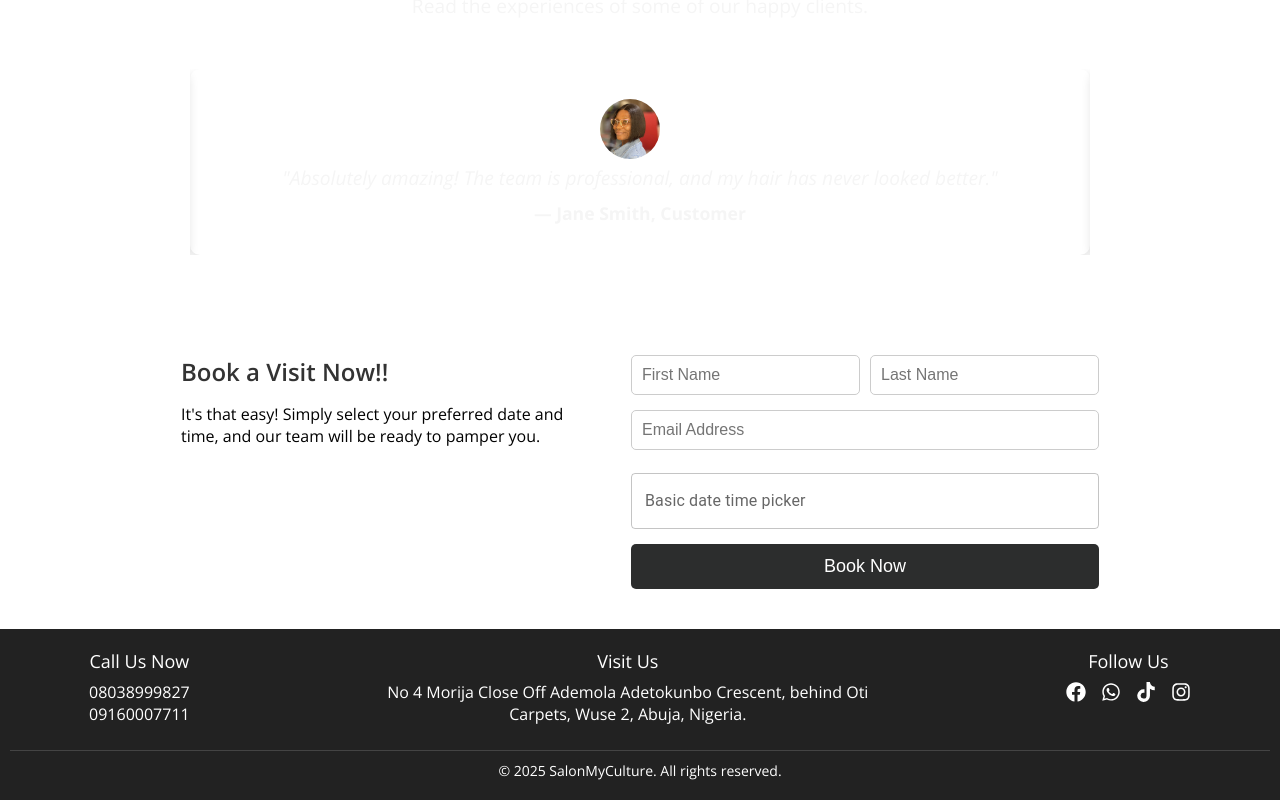
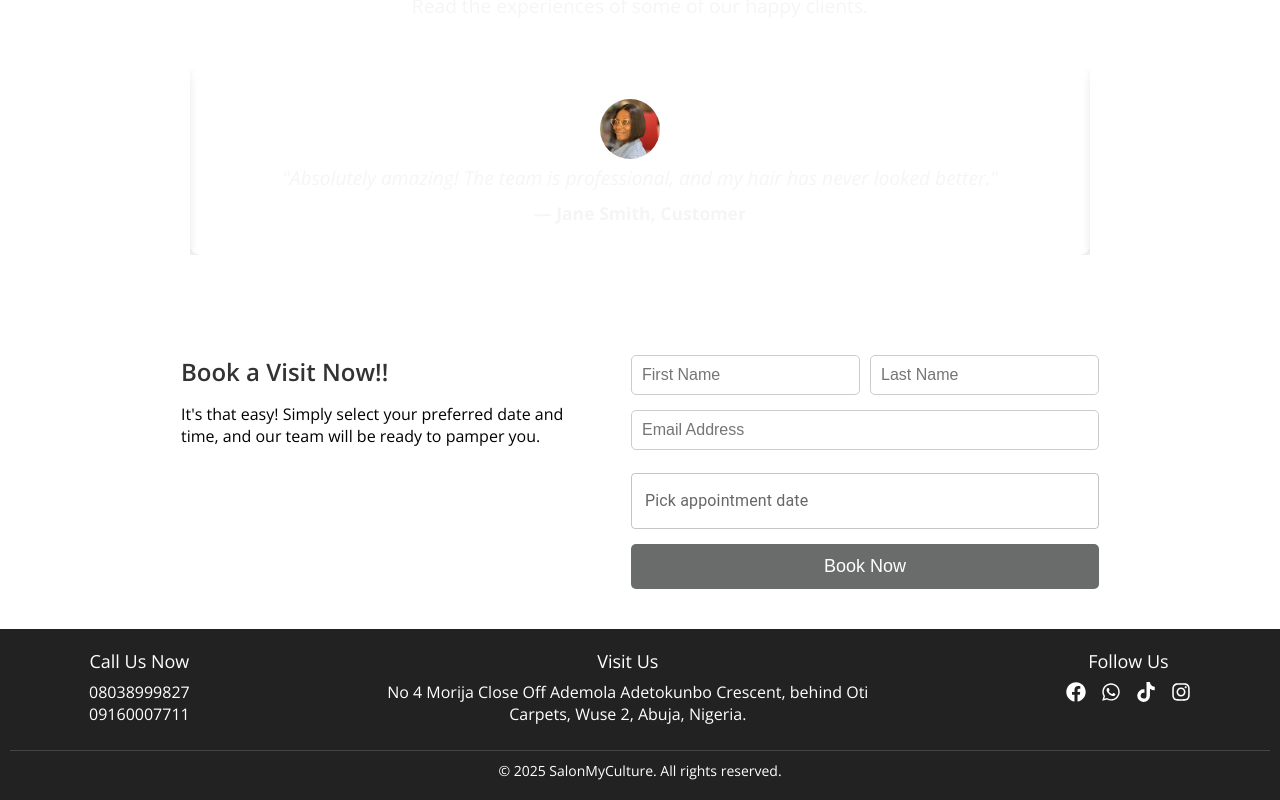
Before and after one commit to cecilia-89/saloonmyculture, a React (Vite) app: page / in a window 1280 px wide. Shown: the part 2624-3424 px from the top of the page. Built offline with nearby package versions, Linux system fonts and the light colour scheme.

Commit message:
added fetch requests

```diff
--- a/src/components/booknow/booknow.css
+++ b/src/components/booknow/booknow.css
@@ -56,3 +56,7 @@
     cursor: pointer;
     transition: 0.3s ease-in-out;
 }
+
+button:disabled {
+    opacity: .7;
+}
--- a/src/components/booknow/booknow.jsx
+++ b/src/components/booknow/booknow.jsx
@@ -1,12 +1,45 @@
 import "./booknow.css";
 import { useState } from 'react';
+import { Dayjs } from 'dayjs';
 import { DemoContainer } from '@mui/x-date-pickers/internals/demo';
 import { AdapterDayjs } from '@mui/x-date-pickers/AdapterDayjs';
 import { LocalizationProvider } from '@mui/x-date-pickers/LocalizationProvider';
 import { DateTimePicker } from '@mui/x-date-pickers/DateTimePicker';
 
 const BookNow = () => {
-  const [value, onChange] = useState(new Date());
+  const [value, setValue] = useState(null);
+  const [loading, setLoading] = useState(false)
+  const [error, setError] = useState(false)
+  const url = 'http://localhost:3300/api/book-appointment'
+
+
+  const handleSubmit = async (e) => {
+    e.preventDefault()
+    const formdata =  new FormData(e.target)
+    const data = {...Object.fromEntries(formdata.entries()), appointment: value.$d}
+
+
+    try {
+      setLoading(true)
+
+      const res = await fetch(url, {
+        method: "POST",
+        headers: {
+          "Content-Type": "application/json"
+        },
+        body: JSON.stringify(data)
+      })
+
+      console.log(res)
+
+    } catch (error) {
+      setError(error)
+
+    } finally {
+      setLoading(false)
+    }
+
+  }
 
   return (
     <section className="book-visit">
@@ -16,7 +49,7 @@ const BookNow = () => {
         <p>It's that easy! Simply select your preferred date and time, and our team will be ready to pamper you.</p>
       </div>
 
-      <form className="book-visit-form">
+      <form className="book-visit-form" onSubmit={handleSubmit}>
         <div className="form-group">
           <input type="text" name="firstName" placeholder="First Name" required />
           <input type="text" name="lastName" placeholder="Last Name" required />
@@ -26,10 +59,10 @@ const BookNow = () => {
         </div>
         <LocalizationProvider dateAdapter={AdapterDayjs}>
           <DemoContainer components={['DateTimePicker']}>
-            <DateTimePicker label="Basic date time picker" />
+            <DateTimePicker label="Pick appointment date" value={value} onChange={(newValue) => setValue(newValue)}/>
           </DemoContainer>
         </LocalizationProvider>
-        <button type="submit" className="book-visit-btn">Book Now</button>
+        <button type="submit" disabled={!value} className="book-visit-btn">Book Now</button>
       </form>
     </section>
   );
```
